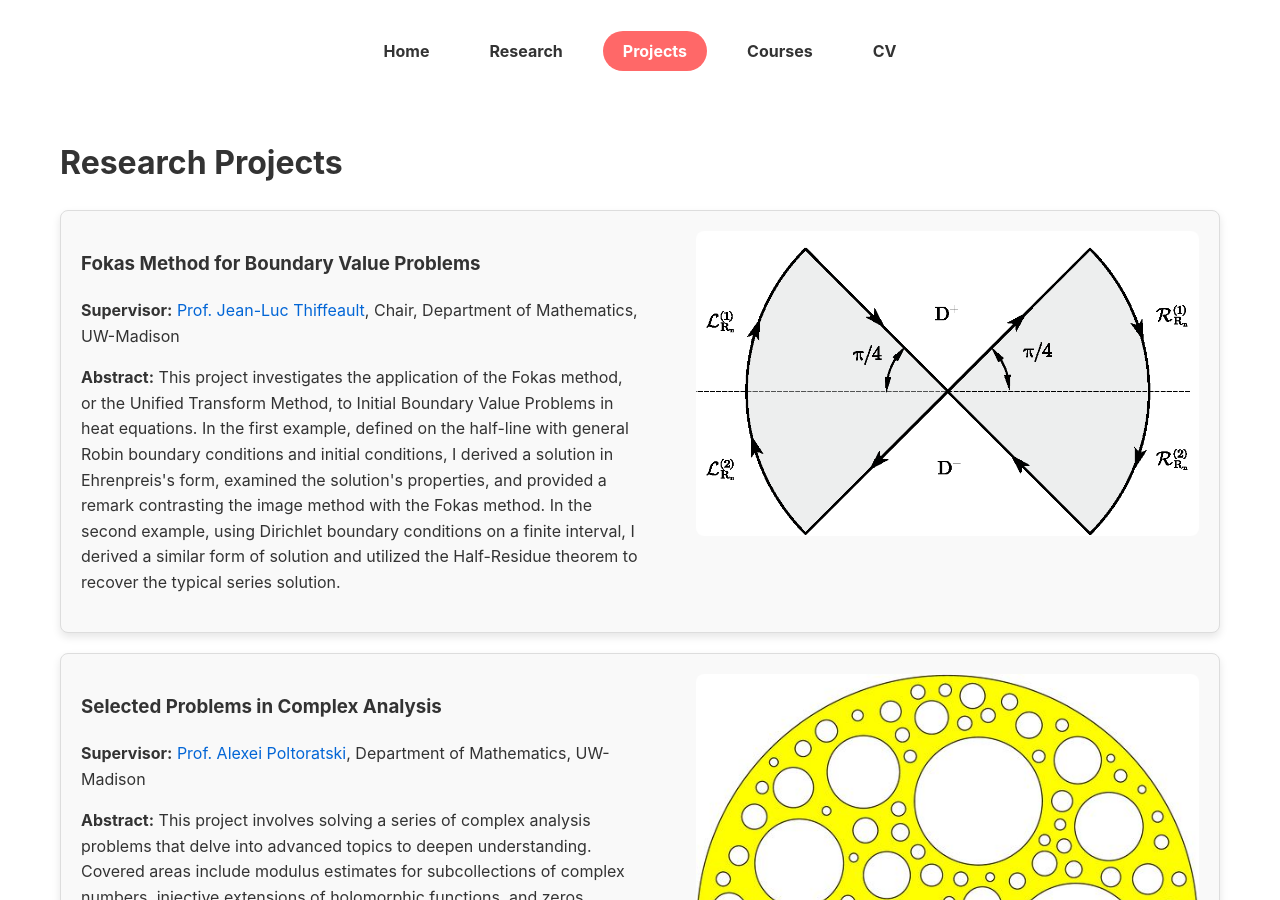
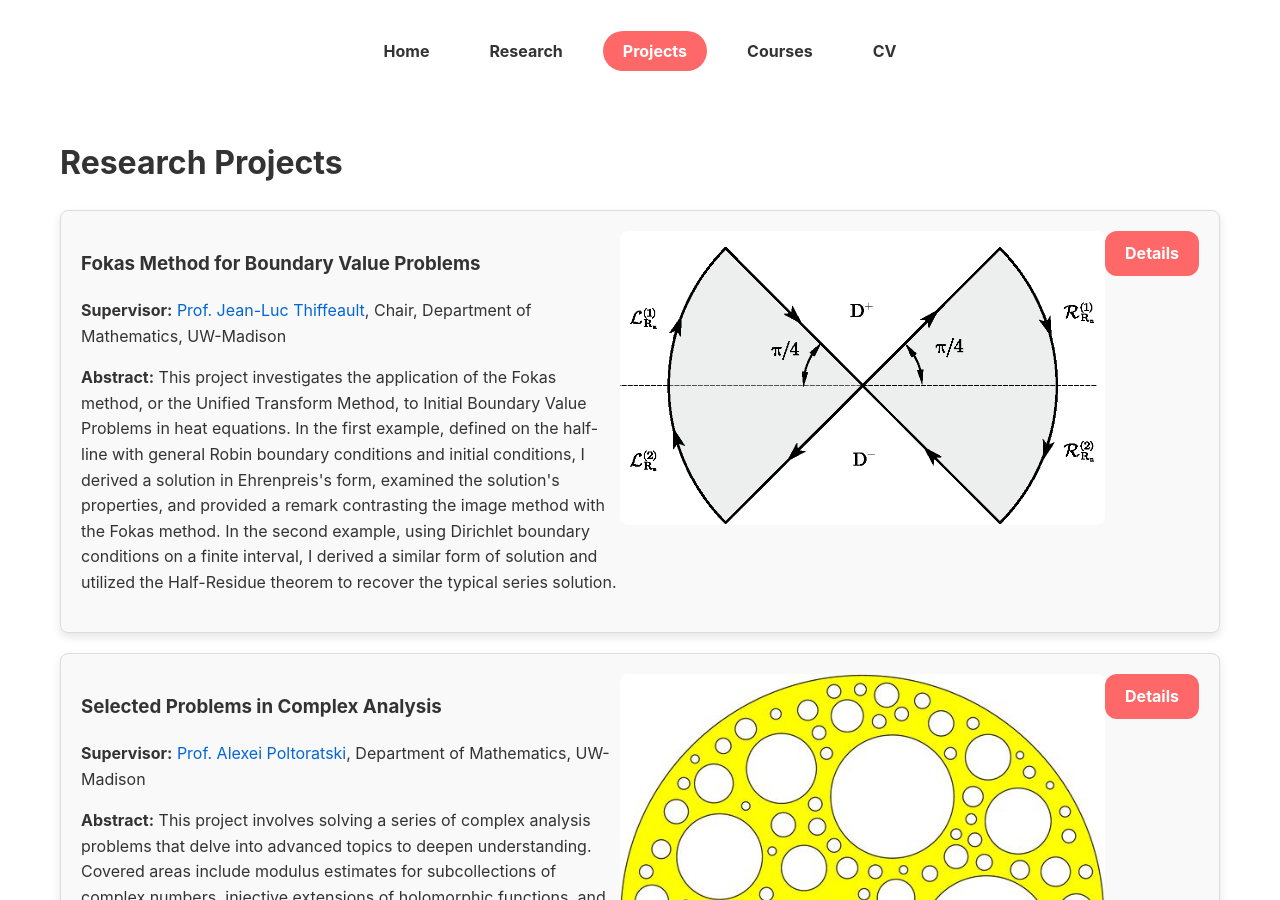
Before and after one commit to Yoon-1023/Yoon-1023.github.io, a Jekyll site: the page built from projects.md, in a window 1280 px wide and 900 px high. Built offline with Jekyll 4.4.1, drawn with Linux system fonts in a browser that asks for light colours.

Commit message:
Update projects.md

```diff
--- a/projects.md
+++ b/projects.md
@@ -38,6 +38,9 @@
     <div class="project-image">
         <img src="/Fokas/figures/Fokas_2.5.1.png" alt="Figure 3" style="width: 100%; height: auto; border-radius: 8px;">
     </div>
+    <div style="display: inline-block; padding: 10px 20px; background-color: #ff6868; border-radius: 12px; text-align: center;">
+    <a href="/courses/fokas/" style="text-decoration: none; color: white; font-weight: bold;">Details</a>
+</div>
 </div>
 
 <div class="project-box">
@@ -50,4 +53,7 @@
         <img src="/Complex/figures/Swiss%20cheese.jpeg" alt="Swiss Cheese" style="width: 100%; height: auto; border-radius: 8px;">
         <p>Source: <a href="https://explainingmaths.wordpress.com/2022/03/08/alice-roth-and-swiss-cheeses/">Explaining Maths</a></p>
     </div>
+    <div style="display: inline-block; padding: 10px 20px; background-color: #ff6868; border-radius: 12px; text-align: center;">
+    <a href="/courses/selected/" style="text-decoration: none; color: white; font-weight: bold;">Details</a>
 </div>
+</div>
```
